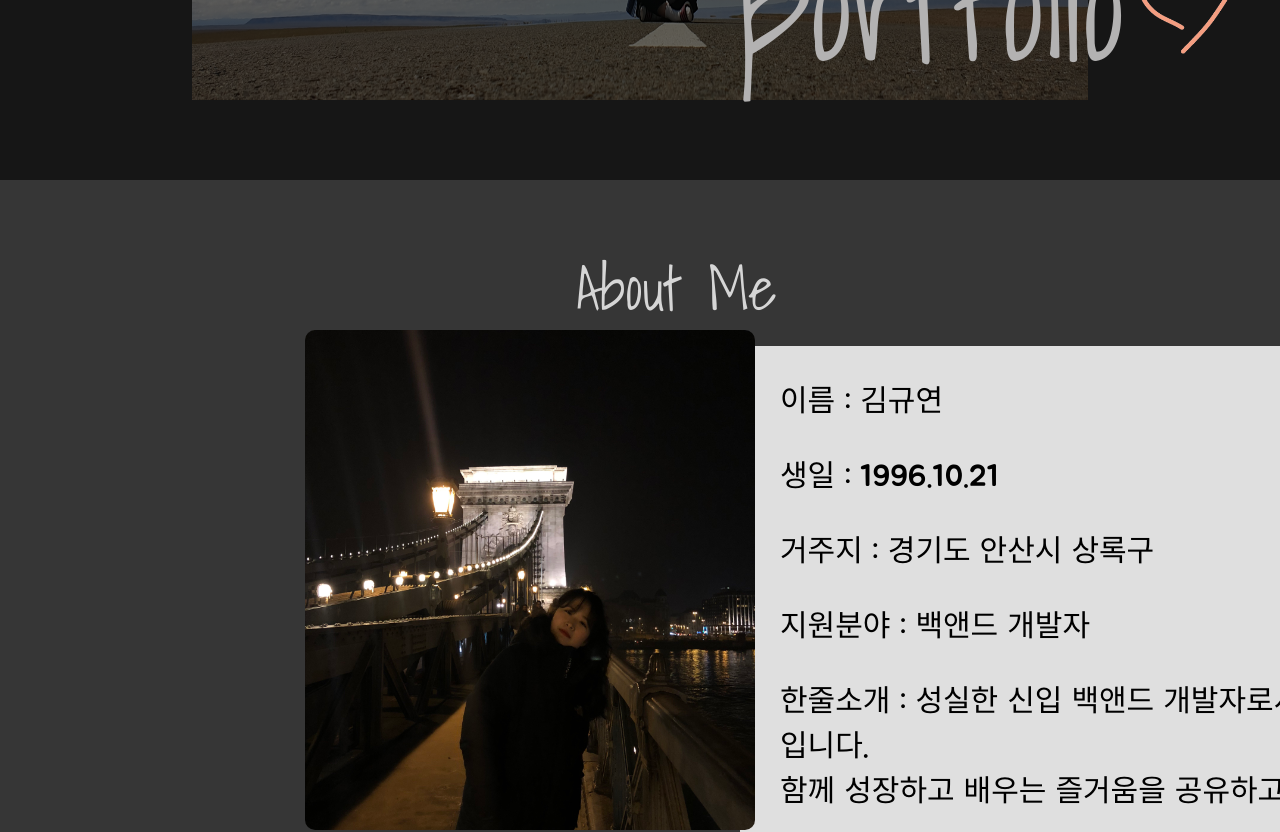
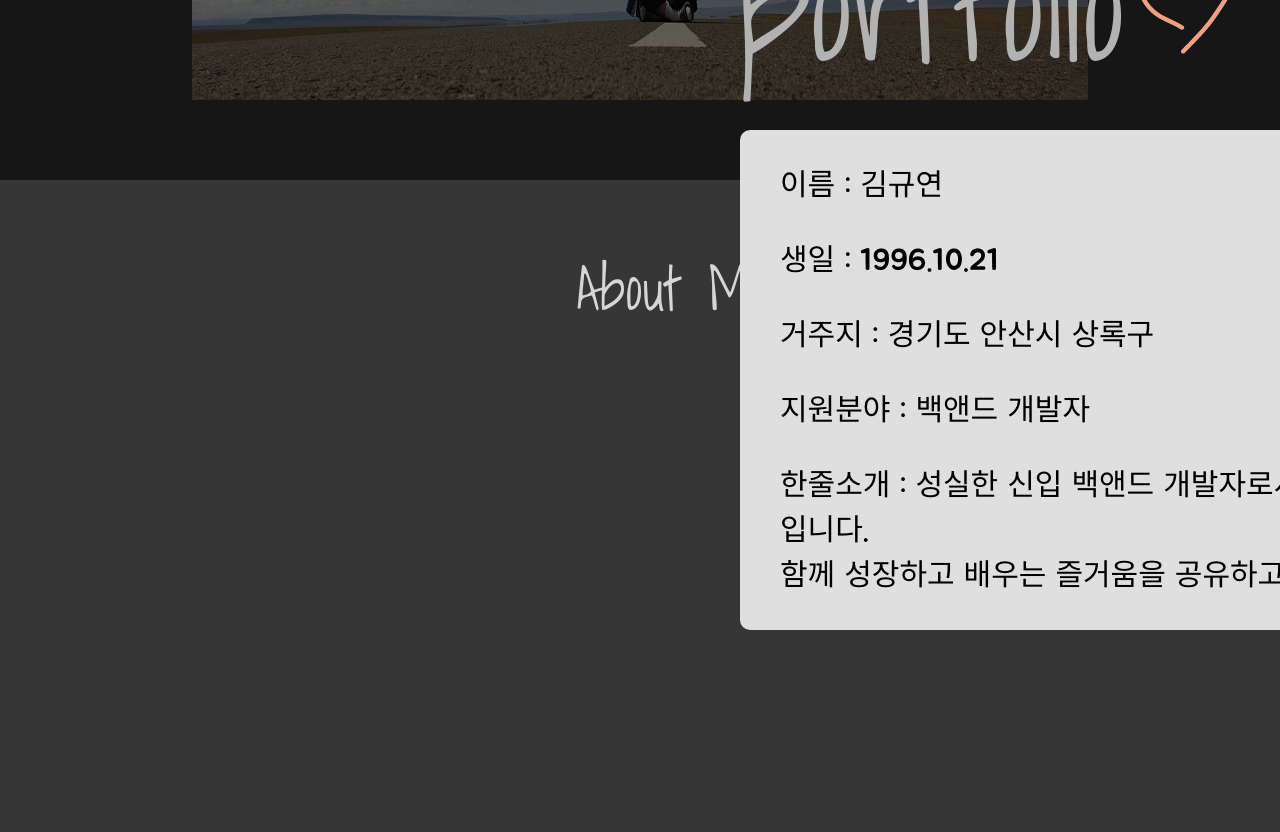
Before and after one commit to GYUYOEN/react-portfolio, a React (Create React App) app: page / in a window 1280 px wide. Shown: the part 620-1452 px from the top of the page. Built offline with nearby package versions, Linux system fonts and the light colour scheme.

Commit message:
Scroll 반응형 페이지 적용

```diff
--- a/src/components/aboutme.css
+++ b/src/components/aboutme.css
@@ -22,8 +22,7 @@
     position: absolute;
     height: 500px;
     width: 450px;
-    top: 50%;
-    left: 530px;
+    top: 23%;
     transform: translate(-50%, -50%);
     z-index: 7;
     border-radius: 10px;
@@ -35,7 +34,7 @@
     background-color: #dfdfdf;
     height: 500px;
     width: 820px;
-    top: 52%;
+    top: 25%;
     left: 1150px;
     transform: translate(-50%, -50%);
     font-family: 'Jua', sans-serif;
--- a/src/components/aboutme.js
+++ b/src/components/aboutme.js
@@ -1,13 +1,30 @@
 import './aboutme.css';
 import Me from './me.jpg';
+import {useEffect, useState} from 'react';
 
 function AboutMe() {
+    const [position, setPosition] = useState(0);
+    function onScroll() {
+        console.log(window.scrollY)
+        setPosition(window.scrollY);
+    }
+    useEffect(() => {
+        window.addEventListener("scroll", onScroll);
+        return () => {
+            window.removeEventListener("scroll", onScroll);
+        };
+    }, []);
+
     return (
         <section className='aboutme'>
             <div>
                 <p className='text-aboutme'>About Me</p>
-                <img className='me' src={Me} alt="me" />
-                <div className='me-introduce'>
+                <img className='me' src={Me} alt="me" style={
+                    position>810 ? {top: '50%' ,left: '530px'} : {transform: `translate(${(position-500)}px)`}
+                }/>
+                <div className='me-introduce' style={
+                    position>810 ? {top: '52%' ,right: '530px'} : {transform: `translate(-${(position-400)}px)`}
+                }>
                     <p className='aboutme-text'>이름 : 김규연</p>
                     <p className='aboutme-text'>생일 : 1996.10.21</p>
                     <p className='aboutme-text'>거주지 : 경기도 안산시 상록구</p>
--- a/src/components/main.css
+++ b/src/components/main.css
@@ -78,7 +78,7 @@
   top : -60%;
   position: relative;
   animation: fadeInUp 1s;
-font-family: 'Rowdies', cursive;
+  font-family: 'Rowdies', cursive;
   font-size: 140px;
 }
 
--- a/src/components/skill.js
+++ b/src/components/skill.js
@@ -13,8 +13,23 @@ import Reac from "./react.png";
 import Cp from "./c++.png";
 import Dev from "./developer.png";
 
+import {useEffect, useState} from 'react';
+
+var flag = true;
 function Skill() {
-  $(window).ready(function () {
+  const [position, setPosition] = useState(0);
+  function onScroll() {
+      console.log(window.scrollY)
+      setPosition(window.scrollY);
+  }
+  useEffect(() => {
+      window.addEventListener("scroll", onScroll);
+      return () => {
+          window.removeEventListener("scroll", onScroll);
+      };
+  }, []);
+
+  if(position>3200 && flag) {
     draw(70, ".pie-chart1", "#1E82FF");
     draw(70, ".pie-chart2", "#1E82FF");
     draw(60, ".pie-chart3", "#1E82FF");
@@ -23,7 +38,8 @@ function Skill() {
     draw(10, ".pie-chart6", "#1E82FF");
     draw(10, ".pie-chart7", "#1E82FF");
     draw(60, ".pie-chart8", "#1E82FF");
-  });
+    flag  = false;
+  }
 
   function draw(max, classname, colorname) {
     var i = 1;
--- a/src/components/values.js
+++ b/src/components/values.js
@@ -1,13 +1,28 @@
 import './values.css';
 import Star from './star.png';
+import {useEffect, useState} from 'react';
 
 function Values() {
+    const [position, setPosition] = useState(0);
+    function onScroll() {
+        console.log(window.scrollY)
+        setPosition(window.scrollY);
+    }
+    useEffect(() => {
+        window.addEventListener("scroll", onScroll);
+        return () => {
+            window.removeEventListener("scroll", onScroll);
+        };
+    }, []);
+
     return (
         <section className="values">
             <div>
                 <p className="text-title">도전을 좋아하는 개발자</p>
             </div>
-            <div className="values-container">
+            <div className="values-container" style={{
+                opacity: (position-1500)/200,
+            }}>
                 <div className="values-intro">
                     <p className="values-title">끊임없는 성장과 학습&nbsp;<img className="star" src={Star} alt="star" /></p>
                     <p className="values-explain"> 저는 항상 새로운 기술과 도구에 도전하며,
```
